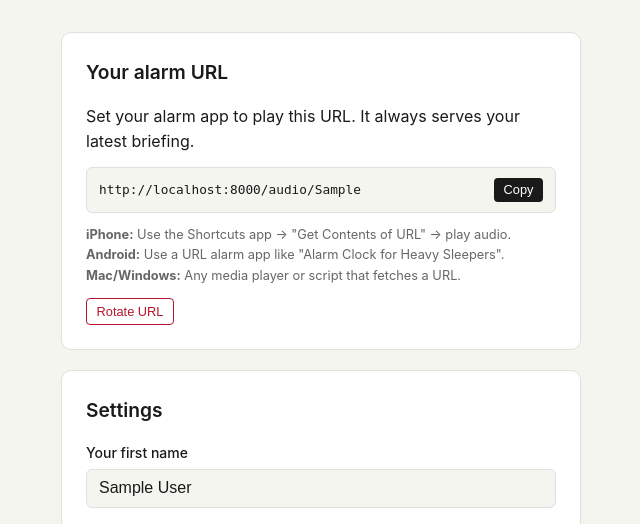
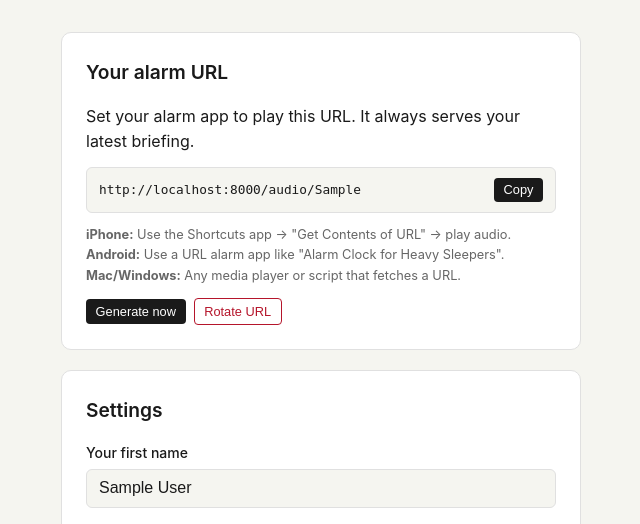
Before and after one commit to Jcrooks24/News_Briefing, a FastAPI app: page /account in a window 1280 px wide. Shown: the top 524 px of the page, without its empty margins (319-959 px from the left). Run offline with FastAPI, Linux system fonts and the light colour scheme; the visitor is signed in with stand-in values (Sample User, id 1); tables that the repository leaves empty hold one stand-in row (values such as "Sample post").

Commit message:
Add test briefing button to account page

```diff
--- a/app/routers/account.py
+++ b/app/routers/account.py
@@ -156,3 +156,15 @@ async def rotate_token(request: Request, db: Session = Depends(get_db)):
     user.audio_token = str(uuid.uuid4())
     db.commit()
     return RedirectResponse("/account?saved=1", status_code=303)
+
+
+@router.post("/account/test-briefing")
+async def test_briefing(request: Request, db: Session = Depends(get_db)):
+    """Trigger an immediate briefing generation for the logged-in user."""
+    import asyncio
+    from app.briefing.runner import run_for_user
+    user = _current_user(request, db)
+    if not user:
+        return RedirectResponse("/login", status_code=303)
+    asyncio.get_event_loop().run_in_executor(None, run_for_user, user.id)
+    return RedirectResponse("/account?generating=1", status_code=303)
--- a/templates/account.html
+++ b/templates/account.html
@@ -4,6 +4,9 @@
 
 {% if request.query_params.get("saved") %}
 <div class="alert alert-success">Settings saved.</div>
+{% endif %}
+{% if request.query_params.get("generating") %}
+<div class="alert alert-success">Generating your briefing — check back in a couple minutes then try the audio URL.</div>
 {% endif %}
 
 <div class="card">
@@ -18,9 +21,14 @@
     <strong>Android:</strong> Use a URL alarm app like "Alarm Clock for Heavy Sleepers".<br>
     <strong>Mac/Windows:</strong> Any media player or script that fetches a URL.
   </p>
-  <form method="post" action="/account/rotate-token" style="margin-top:0.5rem">
-    <button type="submit" class="btn-danger-small" onclick="return confirm('This will break your current alarm URL. Continue?')">Rotate URL</button>
-  </form>
+  <div style="display:flex;gap:0.5rem;margin-top:0.5rem">
+    <form method="post" action="/account/test-briefing">
+      <button type="submit" class="btn-small">Generate now</button>
+    </form>
+    <form method="post" action="/account/rotate-token">
+      <button type="submit" class="btn-danger-small" onclick="return confirm('This will break your current alarm URL. Continue?')">Rotate URL</button>
+    </form>
+  </div>
 </div>
 
 <form method="post" action="/account/update" class="card">
```
